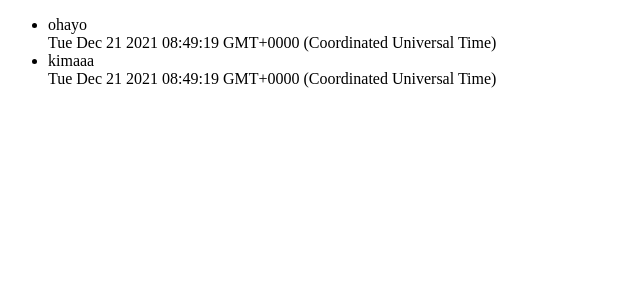
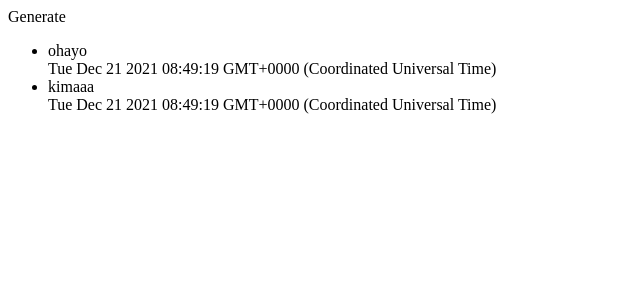
Before and after one commit to geniuskouta/ohayo-oyasumi-pun-generator, a React (Create React App) app: page / in a window 1280 px wide. Shown: the top 300 px of the page, without its empty margins (0-640 px from the left). Built offline with nearby package versions, Linux system fonts and the light colour scheme.

Commit message:
add pun generator

```diff
--- a/src/components/App.tsx
+++ b/src/components/App.tsx
@@ -1,6 +1,11 @@
-import React, {useEffect, useState} from 'react';
+import {useState} from 'react';
 import PunList from './PunList/PunList'
 import { PunSingle } from '../utils/types'
+
+import { PunGenerator } from './PunGenerator/PunGenerator';
+import { PunGeneratorButtonCreate } from './PunGenerator/PunGeneratorButtonCreate';
+import { PunGeneratorButtonSave } from './PunGenerator/PunGeneratorButtonSave';
+import { PunGeneratorDisplay } from './PunGenerator/PunGeneratorDisplay';
 
 const initialPunCollection: PunSingle[] = [
   {
@@ -17,9 +22,18 @@ const initialPunCollection: PunSingle[] = [
 
 function App() {
   const [punCollection, setPunCollection] = useState(initialPunCollection);
+  const [newPun, setNewPun] = useState<PunSingle | null>(null);
 
   return (
     <>
+      <PunGenerator>
+        <PunGeneratorDisplay newPun={newPun} />
+        <PunGeneratorButtonCreate setNewPun={setNewPun} />
+        <PunGeneratorButtonSave
+        newPun={newPun}
+        punCollection={punCollection}
+        setPunCollection={setPunCollection} />
+      </PunGenerator>
       <PunList punCollection={punCollection} />
     </>
   );
--- /dev/null
+++ b/src/components/PunGenerator/PunGenerator.tsx
@@ -0,0 +1,13 @@
+import React from 'react';
+
+interface ChildrenProps {
+    children?: React.ReactNode
+}
+
+export function PunGenerator ({children}: ChildrenProps) {
+    return (
+        <>
+            {children}
+        </>
+    );
+}
--- /dev/null
+++ b/src/components/PunGenerator/PunGeneratorButtonCreate.tsx
@@ -0,0 +1,22 @@
+import {Dispatch, SetStateAction} from 'react';
+import { PunSingle } from '../../utils/types'
+
+type Dispatcher<S> = Dispatch<SetStateAction<S>>;
+
+interface ButtonProps {
+    setNewPun: Dispatcher<PunSingle | null>
+}
+
+const newPun: PunSingle = {
+    id: 4,
+    text: 'new pun',
+    date: new Date()
+}
+
+export function PunGeneratorButtonCreate ({setNewPun}: ButtonProps) {
+    return (
+        <a onClick={() => {
+            setNewPun(newPun)
+        }}>Generate</a>
+    );
+}
--- /dev/null
+++ b/src/components/PunGenerator/PunGeneratorButtonSave.tsx
@@ -0,0 +1,15 @@
+import { PunSingle, Nullable, Dispatcher } from '../../utils/types'
+
+interface ButtonProps {
+    newPun: Nullable<PunSingle>,
+    punCollection: PunSingle[]
+    setPunCollection: Dispatcher<PunSingle[]>
+}
+
+export function PunGeneratorButtonSave ({newPun, punCollection, setPunCollection}: ButtonProps) {
+    return (
+        newPun && <a onClick={() => {
+            setPunCollection([newPun, ...punCollection])
+        }}>Save</a>
+    );
+}
--- /dev/null
+++ b/src/components/PunGenerator/PunGeneratorDisplay.tsx
@@ -0,0 +1,15 @@
+import { PunSingle, Nullable } from '../../utils/types'
+
+interface DispayProps {
+    newPun: Nullable<PunSingle>,
+}
+
+export function PunGeneratorDisplay ({newPun}: DispayProps) {
+    return (
+        <>
+            {
+                newPun && newPun.text
+            }
+        </>
+    );
+}
--- a/src/components/PunList/PunList.tsx
+++ b/src/components/PunList/PunList.tsx
@@ -1,4 +1,3 @@
-import React, {useState} from 'react';
 import { PunSingle } from '../../utils/types'
 
 interface ListProps {
@@ -8,7 +7,6 @@ interface ListProps {
 interface ItemProps {
   punData: PunSingle
 }
-
 
 function PunList({punCollection}: ListProps) {
   return (
--- a/src/utils/types.ts
+++ b/src/utils/types.ts
@@ -1,3 +1,8 @@
+import {Dispatch, SetStateAction} from 'react';
+
+export type Nullable<T> = T | null;
+export type Dispatcher<S> = Dispatch<SetStateAction<S>>;
+
 export interface PunSingle {
     id: number,
     text: string,
```
Also changed, not shown: 1 other file (tests, documents, lock files or other folders).
